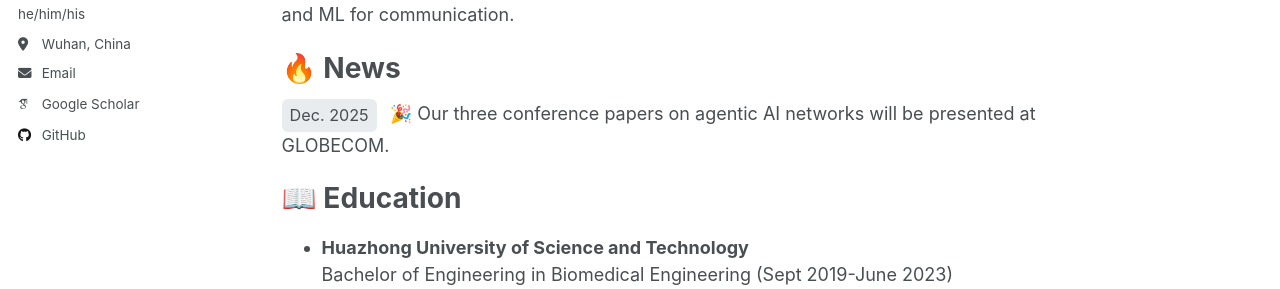
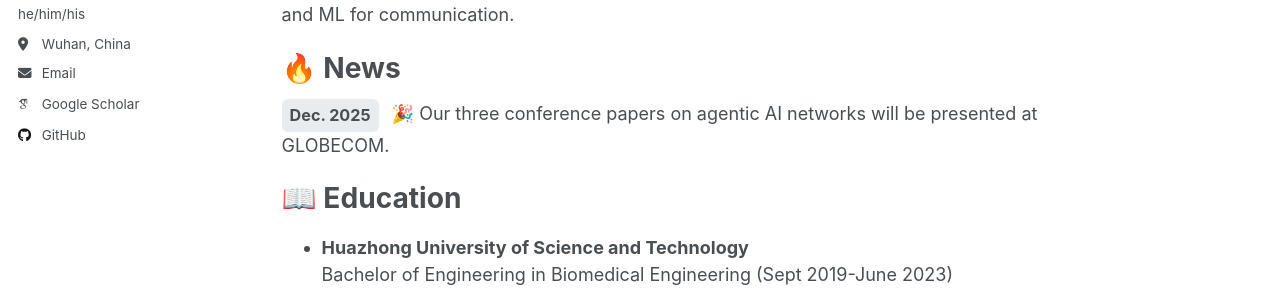
Before and after one commit to XuboLee/xubolee.github.io, a Jekyll site: the page built from _pages/about.md, in a window 1280 px wide. Shown: the part 312-601 px from the top of the page. Built offline with Jekyll 4.4.1, drawn with Linux system fonts in a browser that asks for light colours; some web fonts are replaced; a script that is not in the unit is left out.

Commit message:
Update about.md

```diff
--- a/_pages/about.md
+++ b/_pages/about.md
@@ -17,7 +17,7 @@ I'm currently a third year Ph. D. candidate in the [Department of EIC](https://e
 My research interest includes network intelligence, agentic AI network, wireless sensing, and ML for communication.
 
 # 🔥 News
-<span style="background-color: #e9ecef; padding: 4px 8px; border-radius: 6px; font-size: 0.9em; margin-right: 8px; display: inline-block; vertical-align: middle;">Dec. 2025</span>
+<span style="background-color: #e9ecef; padding: 4px 8px; border-radius: 6px; font-size: 0.9em; margin-right: 8px; display: inline-block; vertical-align: middle;"><strong>Dec. 2025</strong></span>
 🎉 Our three conference papers on agentic AI networks will be presented at GLOBECOM.
 
 # 📖 Education
```
